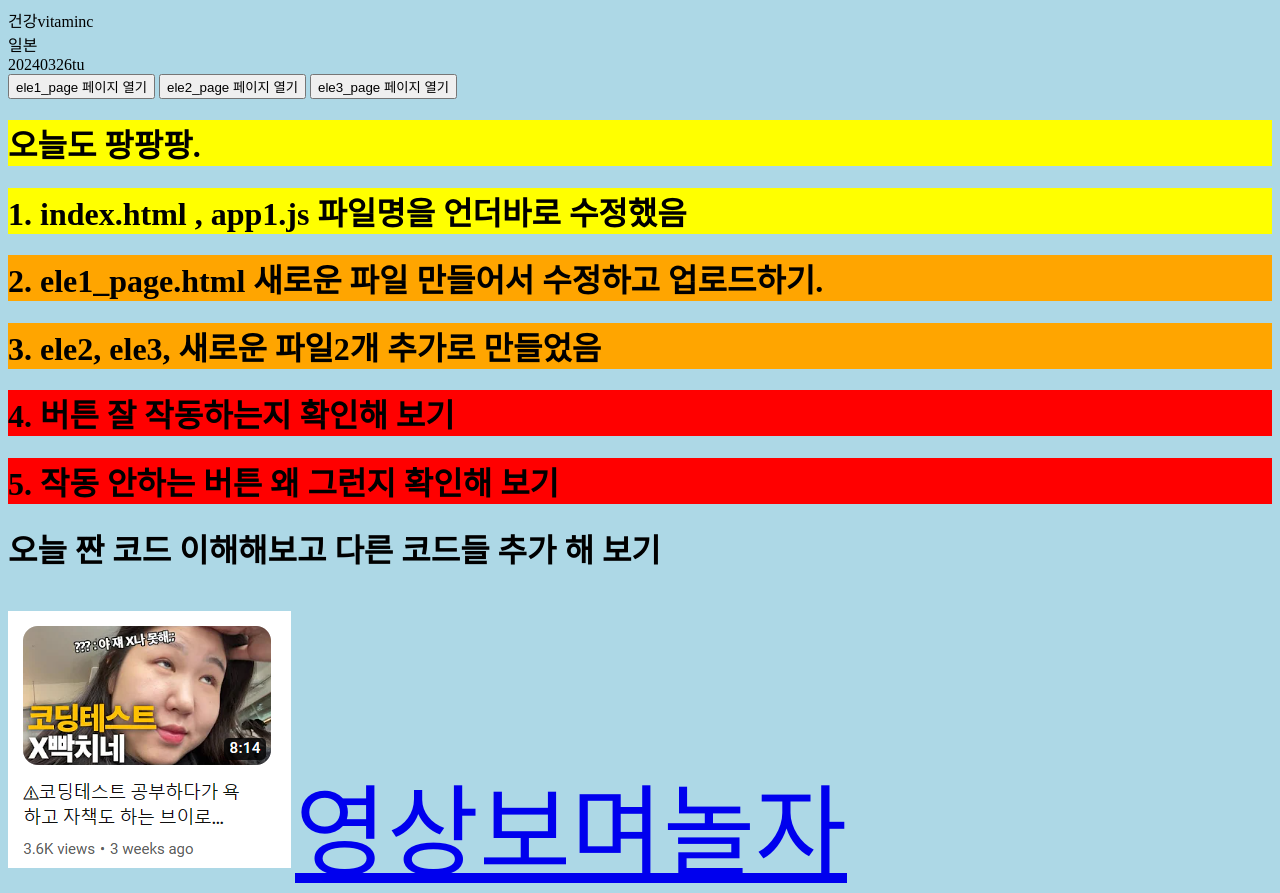
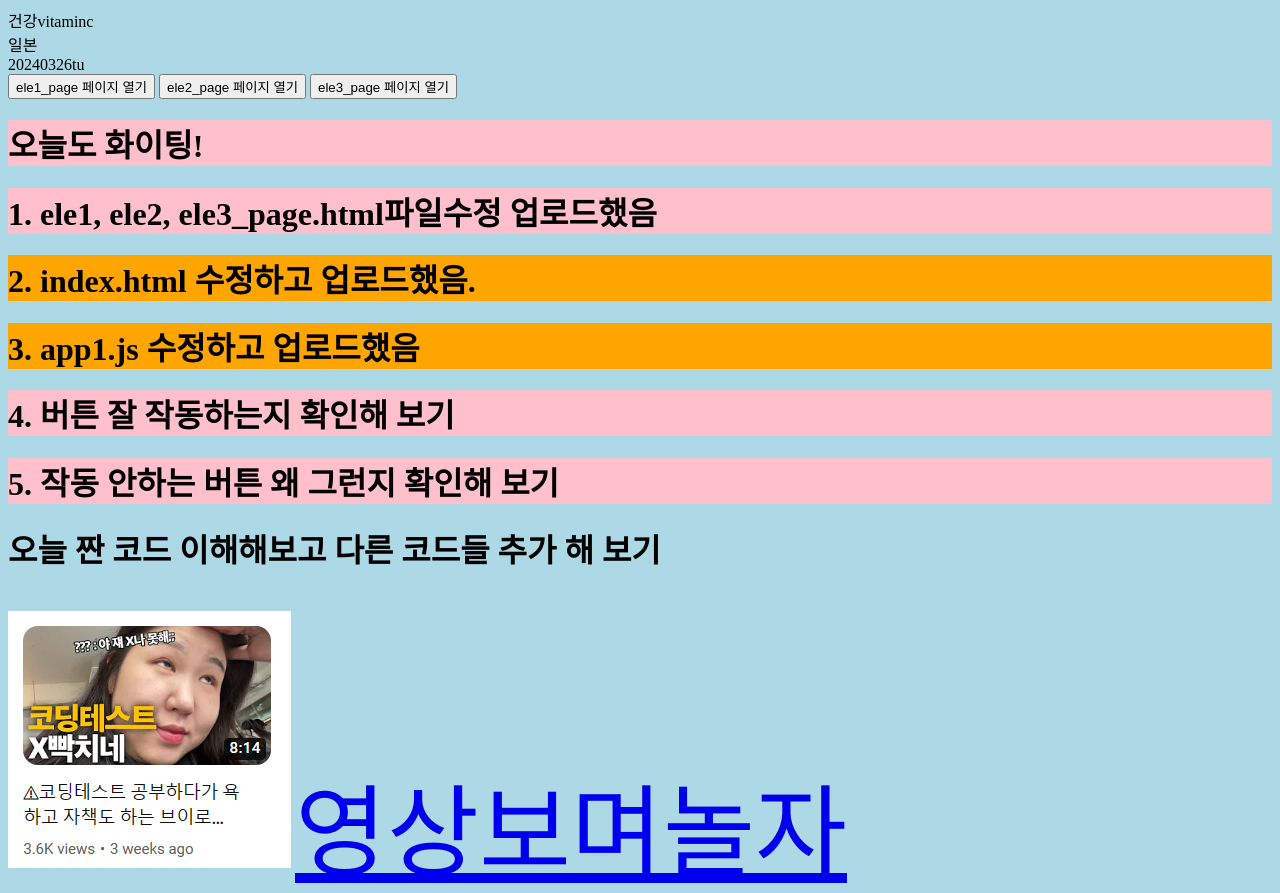
Before and after one commit to yurivitamin/yurivitamin.github.io, a plain HTML site: page index.html in a window 1280 px wide. Shown: the top 893 px of the page. Drawn offline with Linux system fonts and the light colour scheme.

Commit message:
Add files via upload

```diff
--- a/index.html
+++ b/index.html
@@ -21,12 +21,13 @@
 <button onclick="document.location='ele3_page.html'">ele3_page 페이지 열기 </button>
 
 
-<h1 style="background-color: yellow;">오늘도 팡팡팡. </h1>
-<h1 style="background-color:  yellow;">1. index.html , app1.js 파일명을 언더바로 수정했음 </h1>
-<h1 style="background-color: orange;">2. ele1_page.html 새로운 파일 만들어서 수정하고 업로드하기.</h1>
-<h1 style="background-color: orange;">3. ele2, ele3, 새로운 파일2개 추가로 만들었음</h1>
-<h1 style="background-color: red ;">4. 버튼 잘 작동하는지 확인해 보기</h1>
-<h1 style="background-color: red;">5. 작동 안하는 버튼 왜 그런지 확인해 보기</h1>
+<h1 style="background-color: pink;">오늘도 화이팅! </h1>
+<h1 style="background-color:  pink;">1. ele1, ele2, ele3_page.html파일수정 업로드했음 </h1>
+<h1 style="background-color: orange;">2. index.html  수정하고 업로드했음.</h1>
+<h1 style="background-color: orange;">3. app1.js 수정하고 업로드했음</h1>
+
+<h1 style="background-color: pink ;">4. 버튼 잘 작동하는지 확인해 보기</h1>
+<h1 style="background-color: pink;">5. 작동 안하는 버튼 왜 그런지 확인해 보기</h1>
 
 <h1>오늘 짠 코드 이해해보고 다른 코드들 추가 해 보기</h1>
 <br>
@@ -45,7 +46,7 @@
 <h1 style="background-color: gray;">www.youtube.com/watch?v=KIEQj68ZDA8</h1>
 <br>
 
-<h1 style="background-color: gray;">오늘은  </h1>
+<h1 style="background-color: gray;">오늘도화이팅  </h1>
 <h1 style="background-color: gray;">1. index.html, 자바스크립트 app1.js 파일을 똑같이 따라 치고</h1>
 <h1 style="background-color: gray;">2. 깃허브에 업로드 </h1>
 <h1 style="background-color: gray;">3. yourivitamin 홈페이지에 접속하여 결과물 확인 </h1>
```
